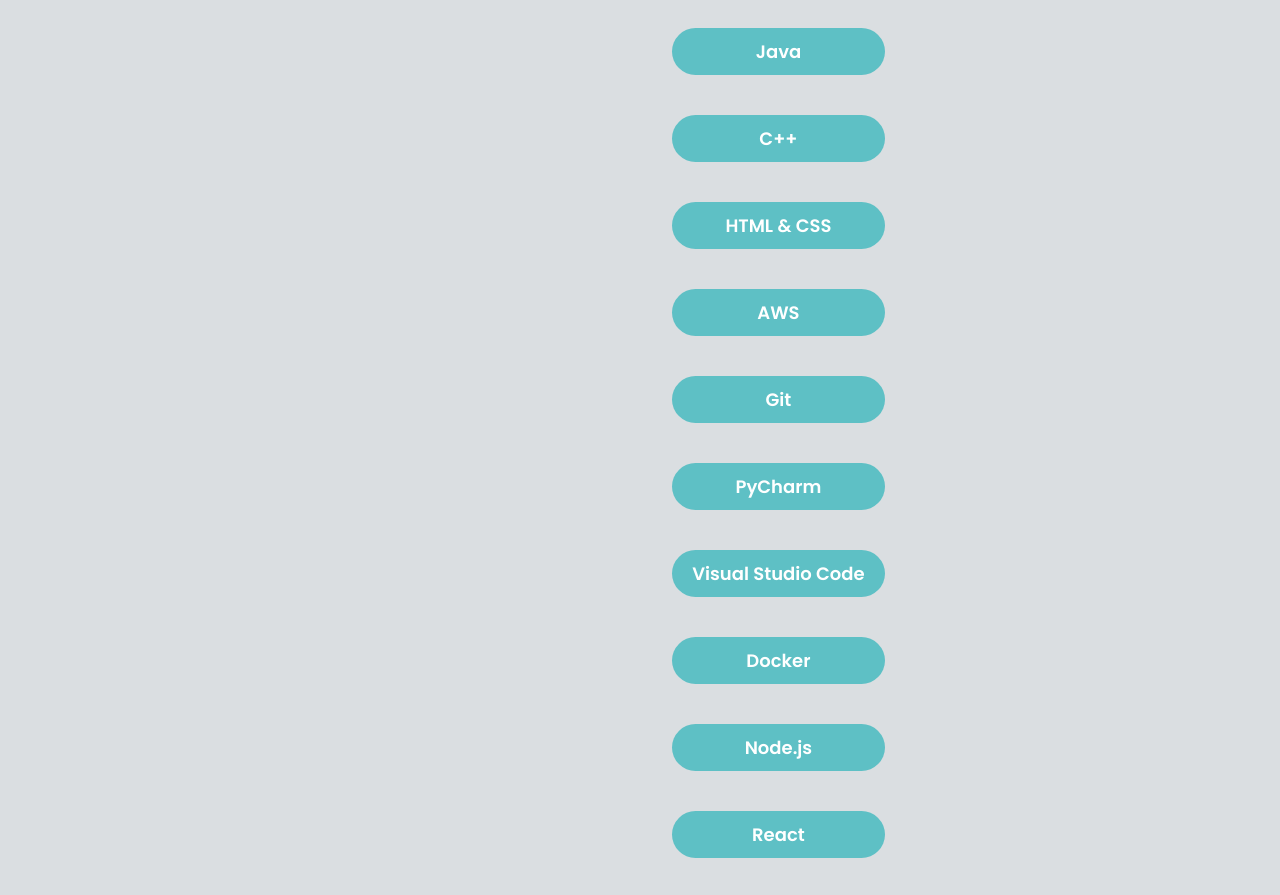
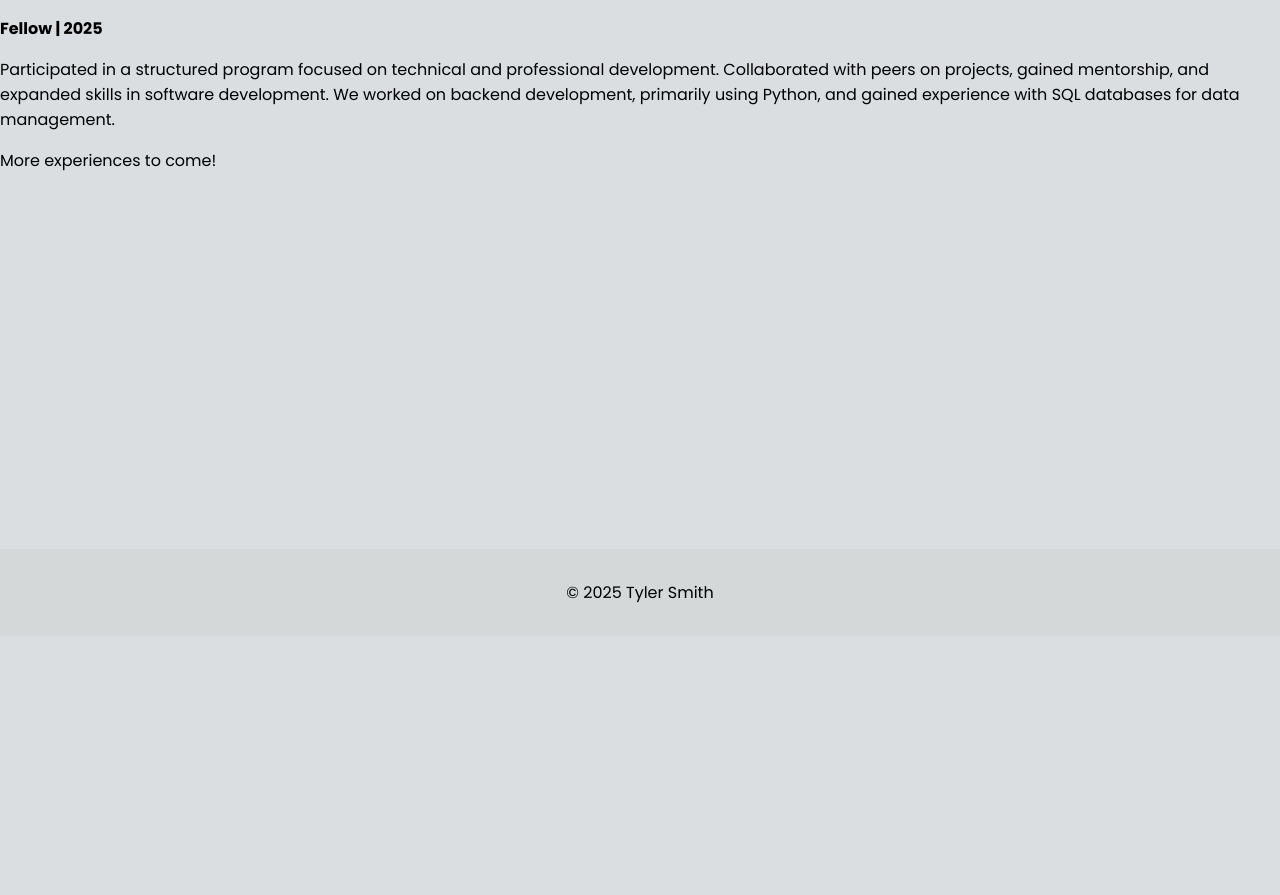
Before and after one commit to Tylerrs1423/my-portfolio, a plain HTML site: page workexperience.html in a window 1280 px wide. Shown: the part 164-1059 px from the top of the page. After the commit the page ends 800 px from the top, so only its background shows below. Drawn offline with Linux system fonts and the light colour scheme.

Commit message:
New changes

```diff
--- a/workexperience.html
+++ b/workexperience.html
@@ -3,7 +3,7 @@
 <head>
     <meta charset="UTF-8">
     <meta name="viewport" content="width=device-width, initial-scale=1.0">
-    <title>Skills</title>
+    <title>Work Experience</title>
     <link href="https://fonts.googleapis.com/css2?family=Poppins:wght@300;400;500;600;700&display=swap" rel="stylesheet">
     <link rel="stylesheet" href="styles/styles.css">
 </head>
@@ -19,25 +19,16 @@
         </ul>
     </nav>
 
-    <!-- Skills Section -->
-    <section class="skills">
-        <h2>Technical Skills</h2>
-        <ul>
-            <li>Python</li>
-            <li>Java</li>
-            <li>C++</li>
-            <li>HTML & CSS</li>
-            <li>AWS</li>
-            <li>Git</li>
-            <li>PyCharm</li>
-            <li>Visual Studio Code</li>
-            <li>Docker</li>
-            <li>Node.js</li>
-            <li>React</li>
-            <li>SQL</li>
-            <li>MongoDB</li>
-            <li>Flask</li>
-        </ul>
+    <!-- Work Experience Section -->
+    <section class="work-experience">
+        <h2>Work Experience</h2>
+        <div class="experience">
+            <h3>Blueprint Fellowship</h3>
+            <p><strong>Fellow | 2025</strong></p>
+            <p>Participated in a structured program focused on technical and professional development. Collaborated with peers on projects, gained mentorship, and expanded skills in software development. We worked on backend development, primarily using Python, and gained experience with SQL databases for data management.</p>
+        </div>
+
+        <p>More experiences to come!</p>
     </section>
 
     <footer>
```
